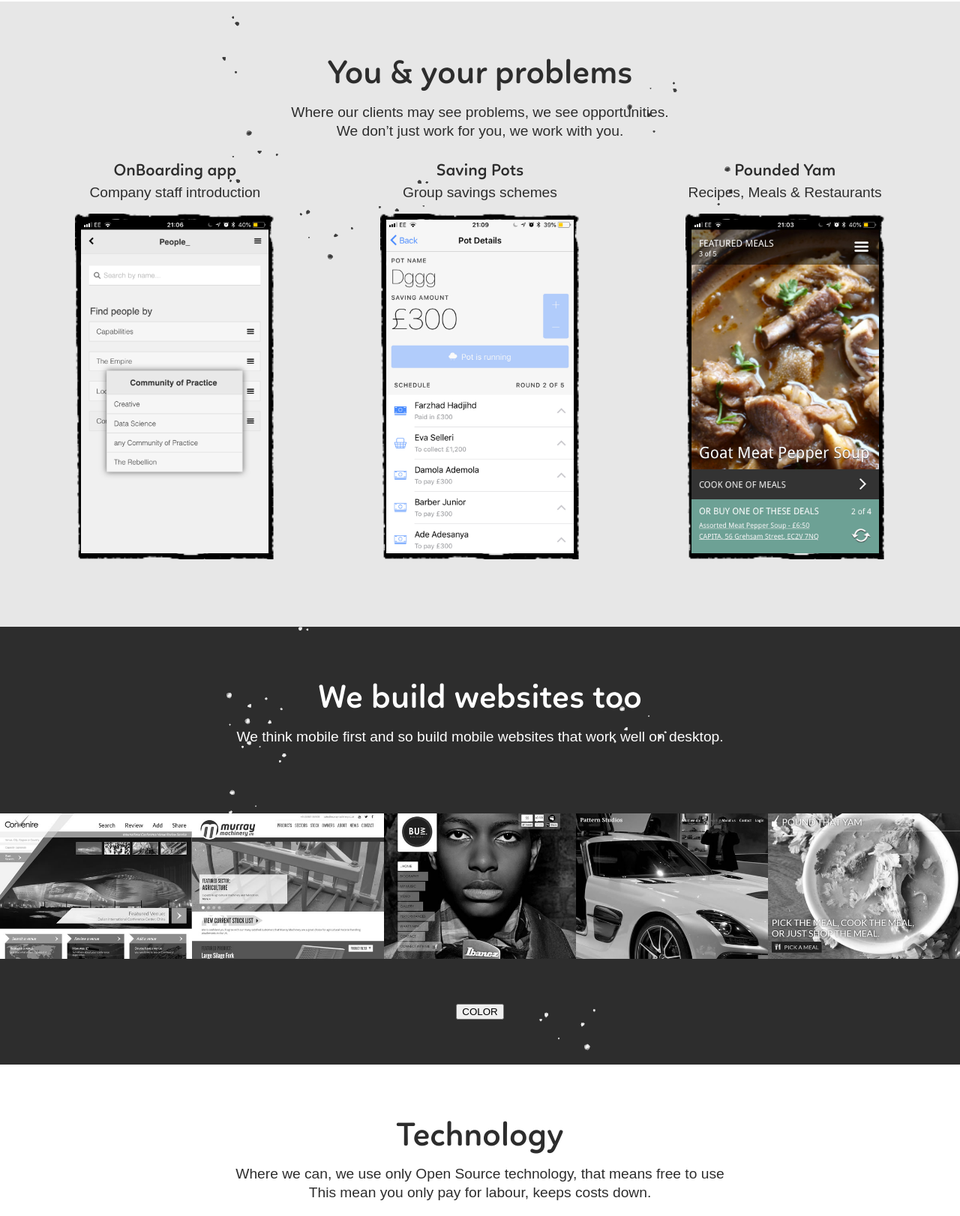
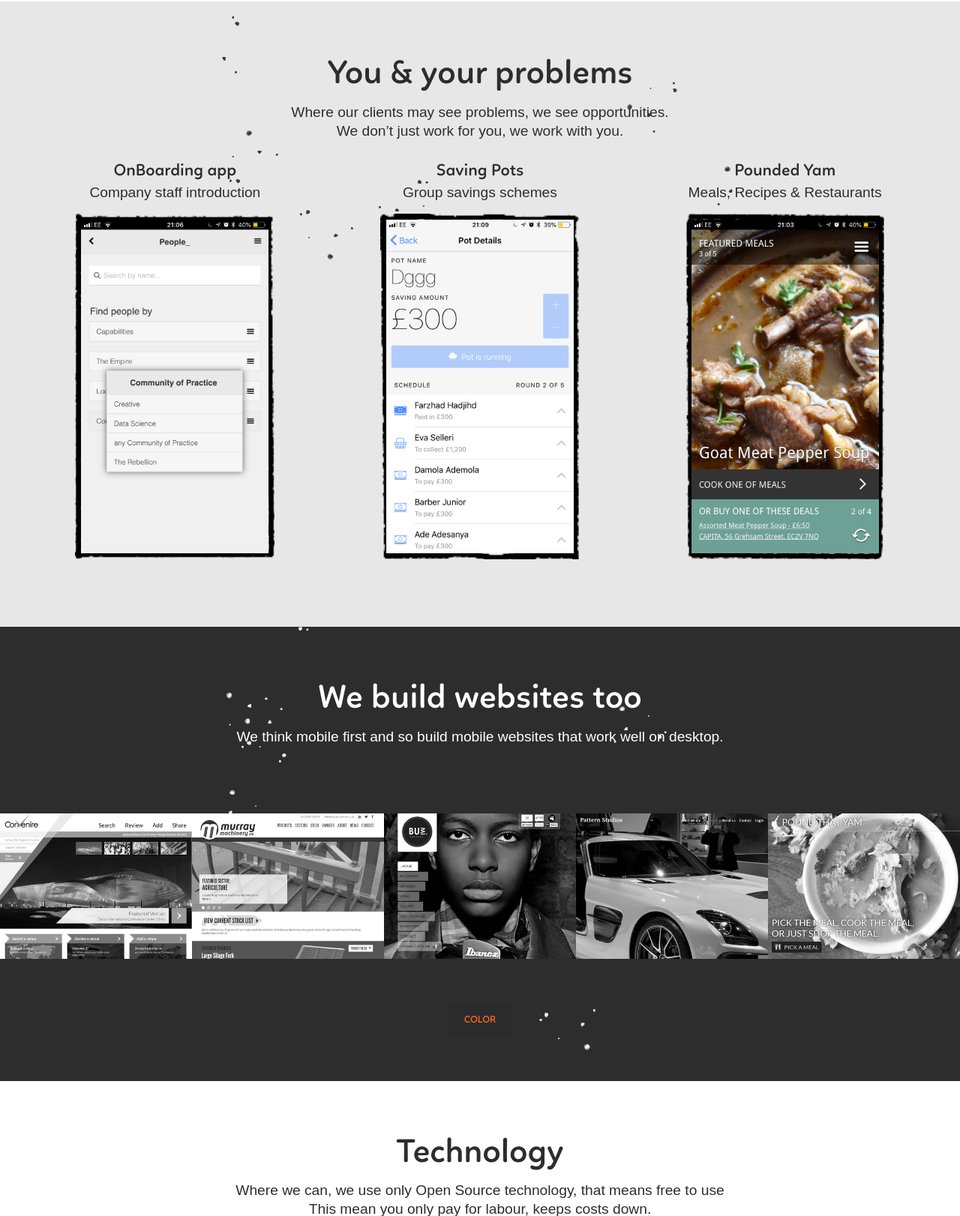
Before and after one commit to Gunzalez/modernkode, a PHP site: page / in a window 1280 px wide. Shown: the part 838-2460 px from the top of the page at 75% size. Run offline with PHP 8.4, Linux system fonts and the light colour scheme; some libraries are stand-ins or nearby versions; some web fonts are replaced.

Commit message:
code tidy

```diff
--- a/website/css/modernkode.css
+++ b/website/css/modernkode.css
@@ -72,6 +72,18 @@ h4 {
     h4 {
       font-size: 1.4rem; } }
 
+button {
+  color: #FC6621;
+  background: rgba(0, 0, 0, 0.05);
+  text-transform: uppercase;
+  font-family: "linottesemibold";
+  border: none;
+  padding: 15px 20px;
+  cursor: pointer;
+  border-radius: 5px; }
+  button:hover {
+    background: rgba(0, 0, 0, 0.15); }
+
 body {
   background: #ffffff;
   color: #2d2d2d; }
@@ -141,12 +153,17 @@ body {
     ._mobile .item p {
       padding-bottom: 15px;
       margin-bottom: 0; }
+    ._mobile .item img[data-bg="1"] {
+      background-image: url("../images/mobile-bg-1.png"); }
+    ._mobile .item img[data-bg="2"] {
+      background-image: url("../images/mobile-bg-2.png"); }
+    ._mobile .item img[data-bg="3"] {
+      background-image: url("../images/mobile-bg-3.png"); }
     ._mobile .item img {
       width: 250px;
       margin: 0 auto 30px auto;
       display: block;
       padding: 8px;
-      background: url("../images/mobile-bg-2.png");
       background-position: center center;
       background-repeat: no-repeat;
       background-size: cover; }
--- a/website/index.html
+++ b/website/index.html
@@ -51,17 +51,17 @@
             <div class="item">
                 <h4>OnBoarding app</h4>
                 <p>Company staff introduction</p>
-                <img src="images/work-onboarding.png" alt="OnBoarding App" />
+                <img src="images/work-onboarding.png" alt="OnBoarding App" class="apps" data-bg="1" />
             </div>
             <div class="item">
                 <h4>Saving Pots</h4>
                 <p>Group savings schemes</p>
-                <img src="images/work-saving-pots.jpeg" alt="Saving Pots" />
+                <img src="images/work-saving-pots.jpeg" alt="Saving Pots" class="apps" data-bg="2" />
             </div>
             <div class="item">
                 <h4>Pounded Yam</h4>
-                <p>Recipes, Meals &amp; Restaurants</p>
-                <img src="images/work-pounded-yam.jpg" alt="Pounded Yam" class="no-outline" />
+                <p>Meals, Recipes &amp; Restaurants</p>
+                <img src="images/work-pounded-yam.jpg" alt="Pounded Yam" class="apps" data-bg="3" />
             </div>
         </div>
     </div>
--- a/website/js/modernkode.js
+++ b/website/js/modernkode.js
@@ -3,9 +3,6 @@
 
     var modernkode = {};
     window.modernkode = modernkode;
-
-    modernkode.utils = {
-    };
 
     modernkode.environment = {
         init: function (){
@@ -17,9 +14,12 @@
             // desktop colour/bw fun
             modernkode.desktopTrigger = document.querySelector('#control');
             modernkode.desktopTrigger.onclick = function () {
-                modernkode.desktopTrigger.parentNode.classList.toggle('off');
+                modernkode.desktopTrigger.parentNode['classList'].toggle('off');
                 document.querySelector('#controlled').classList.toggle('off');
             }
+
+            // apps border fun
+
         }
     };
 
@@ -28,17 +28,12 @@
         modernkode.environment.init();
     };
 
-    // main resize
-    modernkode.resize = function () { // all resize here
-        modernkode.environment.resize();
-    };
-
     // main scroll
     modernkode.scrollEvents = function(){ // all scroll here
         if (window.pageYOffset > modernkode.sticky) {
-            modernkode.ribbon.parentNode.classList.add("off-screen");
+            modernkode.ribbon.parentNode['classList'].add("off-screen");
         } else {
-            modernkode.ribbon.parentNode.classList.remove("off-screen");
+            modernkode.ribbon.parentNode['classList'].remove("off-screen");
         }
     };
 
```
Also changed, not shown: source/scss/_furniture.scss (+15 -0 lines), source/scss/modernkode.scss (+12 -25 lines).
